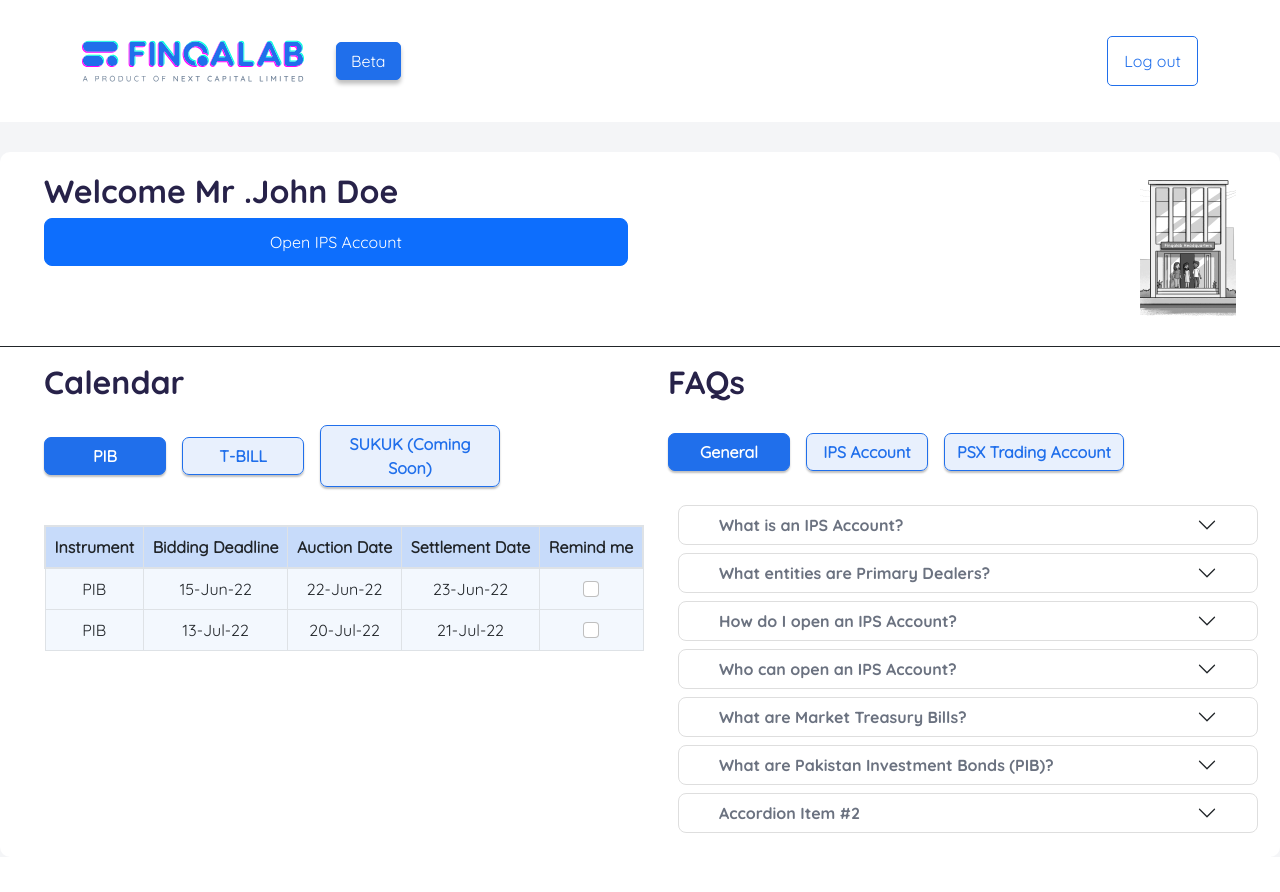
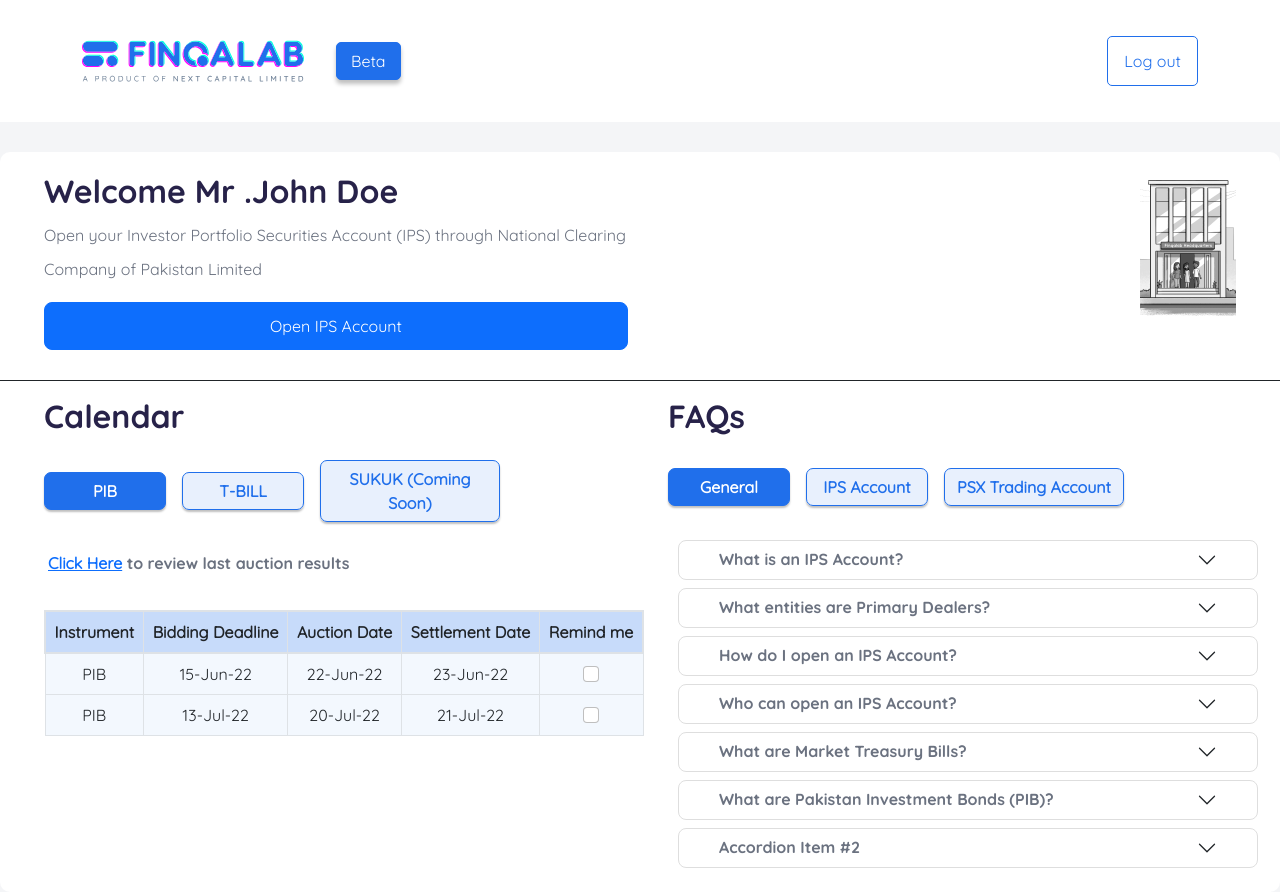
Before and after one commit to noor05869/ips, a React (Create React App) app: page /presubmission in a window 1280 px wide. Before the commit the page ends 857 px from the top, so only its background shows below. Built offline with nearby package versions, Linux system fonts and the light colour scheme.

Commit message:
account Upodate screen

```diff
--- a/src/index.css
+++ b/src/index.css
@@ -859,6 +859,7 @@ input[type="file"] {
 }
 .acntp {
   color: #6b7280;
+  display: block !important;
   font-size: 16px;
   line-height: 34px;
 }
@@ -964,7 +965,7 @@ h2{
   display: none !important;
 }
 .acntp{
-  display: none !important  ;
+  /* display: none !important  ; */
 }
 .statusp{
   color:  #6B7280;
@@ -997,6 +998,9 @@ h2{
   .accountbtnMobile{
     display: block !important;
 
+  }
+  .acntp{
+    display: none !important  ;
   }
   .acntp_mobile{
     color: #6b7280;
```
